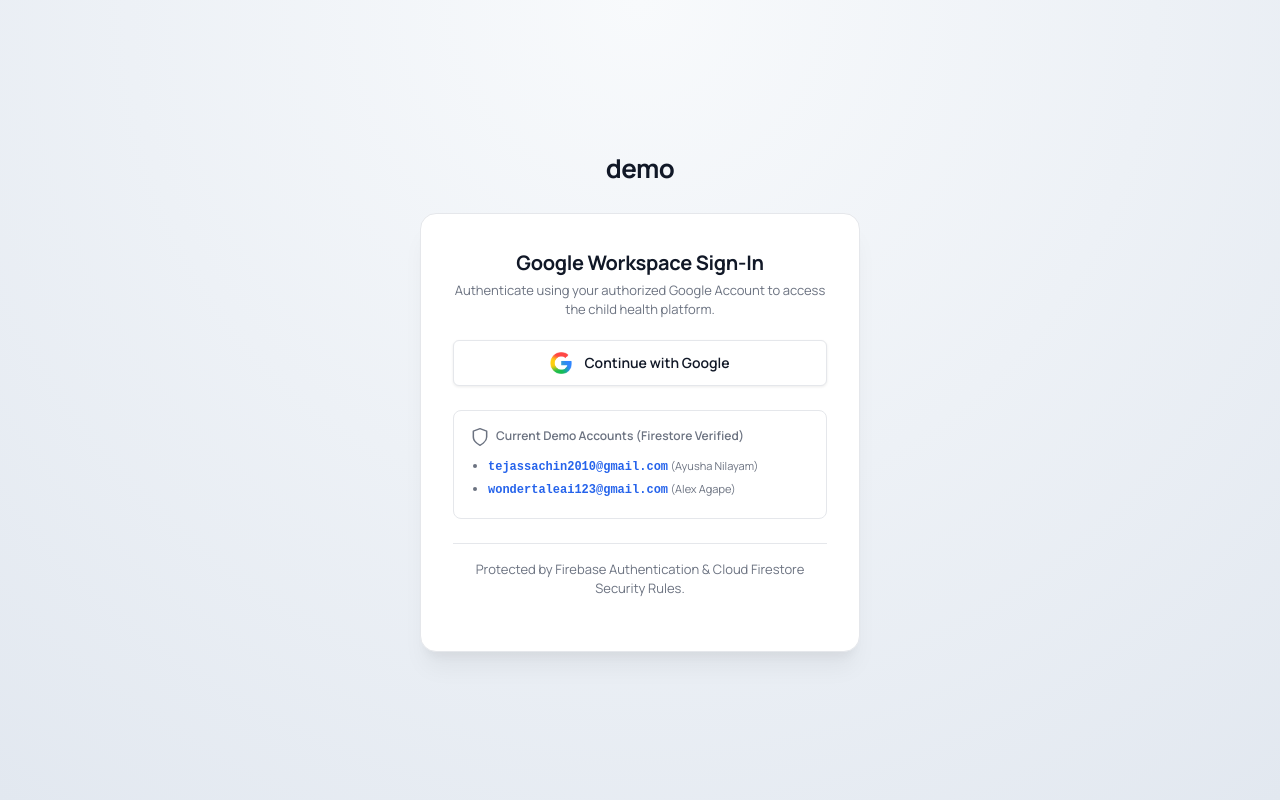
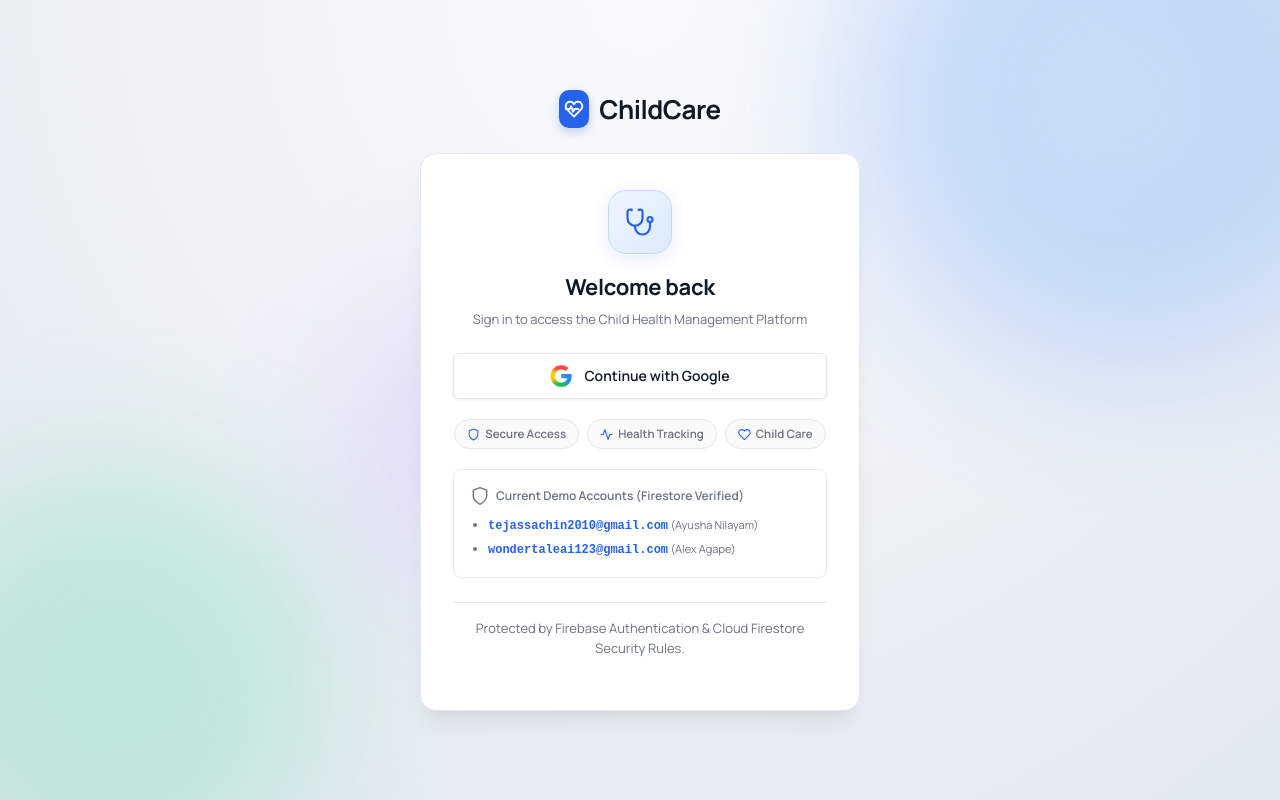
Before and after one commit to tejassharmax/NGO, a website with bundled scripts: page pages/login.html in a window 1280 px wide. Built offline with nearby package versions, Linux system fonts and the light colour scheme; some packages are replaced by stand-ins of ours.

Commit message:
style: enhance login screen with gradient orbs, brand hero, and feature pills

```diff
--- a/css/pages.css
+++ b/css/pages.css
@@ -280,3 +280,134 @@
   border-color: var(--color-text-muted) !important;
   box-shadow: 0 2px 4px rgba(0, 0, 0, 0.05);
 }
+
+/* ─── Login Page Enhancements ─── */
+.login-bg-orbs {
+  position: fixed;
+  inset: 0;
+  pointer-events: none;
+  overflow: hidden;
+  z-index: 0;
+}
+
+.login-orb {
+  position: absolute;
+  border-radius: 50%;
+  filter: blur(80px);
+  opacity: 0.45;
+}
+
+.login-orb--1 {
+  width: 480px;
+  height: 480px;
+  background: radial-gradient(circle, #bfdbfe, #3b82f6);
+  top: -120px;
+  right: -80px;
+  animation: orbFloat 8s ease-in-out infinite;
+}
+
+.login-orb--2 {
+  width: 360px;
+  height: 360px;
+  background: radial-gradient(circle, #d1fae5, #10b981);
+  bottom: -80px;
+  left: -60px;
+  animation: orbFloat 10s ease-in-out infinite reverse;
+}
+
+.login-orb--3 {
+  width: 260px;
+  height: 260px;
+  background: radial-gradient(circle, #ede9fe, #8b5cf6);
+  top: 40%;
+  left: 30%;
+  animation: orbFloat 12s ease-in-out infinite 2s;
+}
+
+@keyframes orbFloat {
+  0%, 100% { transform: translateY(0) scale(1); }
+  50% { transform: translateY(-24px) scale(1.04); }
+}
+
+body.theme-dark .login-orb--1 { opacity: 0.18; }
+body.theme-dark .login-orb--2 { opacity: 0.14; }
+body.theme-dark .login-orb--3 { opacity: 0.12; }
+
+.login-panel {
+  position: relative;
+  z-index: 1;
+}
+
+.login-panel__brand .brand-mark svg {
+  width: 22px;
+  height: 22px;
+  stroke: #fff;
+  fill: none;
+  stroke-width: 2;
+  stroke-linecap: round;
+  stroke-linejoin: round;
+}
+
+.login-card__hero {
+  display: flex;
+  justify-content: center;
+  margin-bottom: 20px;
+}
+
+.login-card__hero-icon {
+  width: 64px;
+  height: 64px;
+  border-radius: 18px;
+  background: linear-gradient(135deg, #eff6ff 0%, #dbeafe 100%);
+  border: 1px solid #bfdbfe;
+  display: grid;
+  place-items: center;
+  box-shadow: 0 4px 16px rgba(37, 99, 235, 0.12);
+}
+
+.login-card__hero-icon svg {
+  width: 30px;
+  height: 30px;
+  stroke: var(--color-primary);
+  fill: none;
+  stroke-width: 1.75;
+  stroke-linecap: round;
+  stroke-linejoin: round;
+}
+
+body.theme-dark .login-card__hero-icon {
+  background: linear-gradient(135deg, #1e3a5f 0%, #1e40af22 100%);
+  border-color: #1d4ed844;
+}
+
+.login-features {
+  display: flex;
+  justify-content: center;
+  gap: 8px;
+  margin-top: 20px;
+  flex-wrap: wrap;
+}
+
+.login-feature {
+  display: flex;
+  align-items: center;
+  gap: 5px;
+  font-size: 11.5px;
+  font-weight: 600;
+  color: var(--color-text-muted);
+  background: var(--color-bg);
+  border: 1px solid var(--color-border);
+  border-radius: 20px;
+  padding: 5px 12px;
+}
+
+.login-feature svg {
+  width: 13px;
+  height: 13px;
+  stroke: var(--color-primary);
+  fill: none;
+  stroke-width: 2;
+  stroke-linecap: round;
+  stroke-linejoin: round;
+  flex-shrink: 0;
+}
--- a/js/router.js
+++ b/js/router.js
@@ -110,7 +110,7 @@
     const [_, d, m, y] = matchDMY;
     return `${y}-${m.padStart(2, '0')}-${d.padStart(2, '0')}`;
   }
-  try { const d = new Date(dateStr); if (!isNaN(d.getTime())) return d.toISOString().slice(0, 10); } catch (e) {}
+  try { const d = new Date(dateStr); if (!isNaN(d.getTime())) return d.toISOString().slice(0, 10); } catch (e) { }
   return '';
 }
 
@@ -231,20 +231,35 @@
 
 export function loginPage() {
   return `<main class="login-page">
+    <div class="login-bg-orbs" aria-hidden="true">
+      <span class="login-orb login-orb--1"></span>
+      <span class="login-orb login-orb--2"></span>
+      <span class="login-orb login-orb--3"></span>
+    </div>
     <section class="login-panel">
-      <div class="login-panel__brand" aria-label="Demo">
-        <b>demo</b>
+      <div class="login-panel__brand" aria-label="Child Health Management">
+        <span class="brand-mark">${icon('heartPulse')}</span>
+        ChildCare
       </div>
       <div class="card login-card">
-        <h1 style="font-size: 20px; font-weight: 700; margin-bottom: 6px;">Google Workspace Sign-In</h1>
-        <p style="font-size: 13px; color: var(--color-text-muted); margin-bottom: 20px;">Authenticate using your authorized Google Account to access the child health platform.</p>
+        <div class="login-card__hero" aria-hidden="true">
+          <div class="login-card__hero-icon">${icon('stethoscope')}</div>
+        </div>
+        <h1>Welcome back</h1>
+        <p>Sign in to access the Child Health Management Platform</p>
 
         <button class="button button--primary tooltip" data-tooltip="Sign in with authorized Google Account" data-google-login type="button" style="width:100%; min-height:46px; display:flex; align-items:center; justify-content:center; gap:12px; font-weight:600; font-size:14px; background: #ffffff; color: #3c4043; border: 1px solid #dadce0; box-shadow: 0 1px 3px rgba(0,0,0,0.08);">
           <img src="/google-logo.png" alt="Google Logo" style="width:22px; height:22px; object-fit:contain;" />
           Continue with Google
         </button>
 
-        <div style="margin-top: 24px; padding: 16px; background: var(--color-bg-alt); border-radius: 8px; border: 1px solid var(--color-border);">
+        <div class="login-features" aria-hidden="true">
+          <div class="login-feature">${icon('shield')}<span>Secure Access</span></div>
+          <div class="login-feature">${icon('activity')}<span>Health Tracking</span></div>
+          <div class="login-feature">${icon('heart')}<span>Child Care</span></div>
+        </div>
+
+        <div style="margin-top: 20px; padding: 16px; background: var(--color-bg-alt); border-radius: 8px; border: 1px solid var(--color-border);">
           <div style="font-weight: 600; font-size: 12px; color: var(--color-text-muted); margin-bottom: 8px; display: flex; align-items: center; gap: 6px;">
             ${icon('shield')} Current Demo Accounts (Firestore Verified)
           </div>
```
Also changed, not shown: 1 other file.
